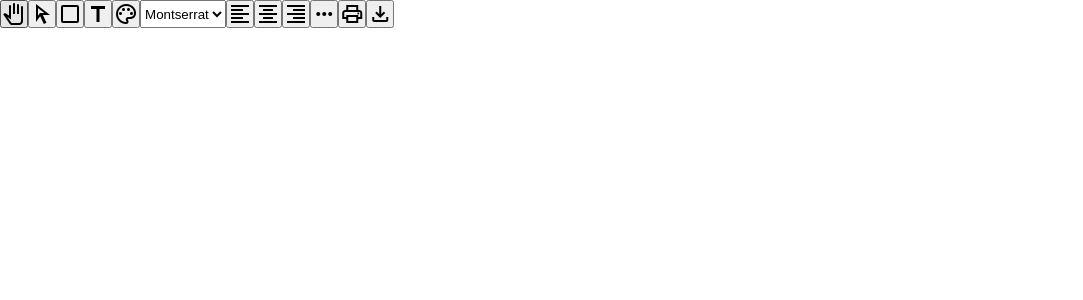
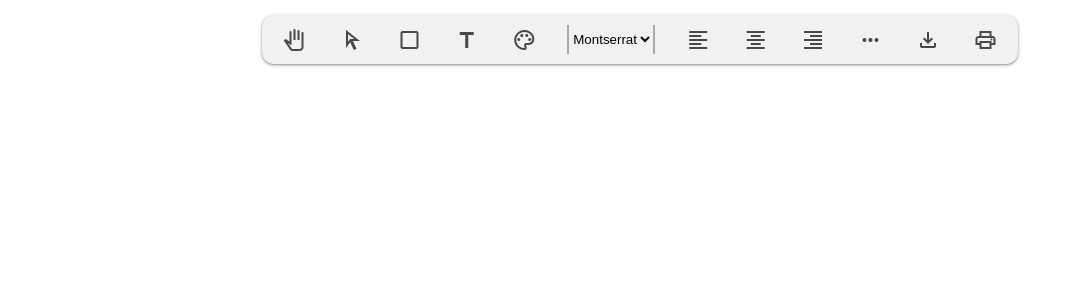
Before and after one commit to nikolai001/pdf-maker, a React (Create React App) app: page /create in a window 1280 px wide. Shown: the top 300 px of the page, without its empty margins (0-1083 px from the left). Built offline with nearby package versions, Linux system fonts and the light colour scheme.

Commit message:
Adding hover animations and toolbar CSS

```diff
--- a/src/assets/scss/toolbar.scss
+++ b/src/assets/scss/toolbar.scss
@@ -1,6 +1,43 @@
-@import './app.scss';
+@import './app.scss','./variables/colors','./variables/elevations';
 
 .toolbar {
-    width: 100%;
+    width: 75%;
+    max-width: 720px;
     display: flex;
+    justify-content: space-between;
+    margin: 0 auto;
+    background-color: $white--elevated;
+    border-radius: 12px;
+    padding: 10px 18px;
+    box-shadow: $el-1;
+    position: absolute;
+    left: 0;
+    right: 0;
+    top: 15px;
+    &__dropdown {
+        background: transparent;
+        outline: none;
+        border: none;
+        border-left: 2px solid rgb($black,0.3);
+        border-right: 2px solid rgb($black,0.3);
+    }
+    &__icon {
+        background-color: transparent;
+        border: none;
+        outline: none;
+        color: $icon;
+        border-radius: 5px;
+        width: 5%;
+        aspect-ratio: 1/1;
+        max-width: 25px;
+        padding: 2px;
+        box-sizing: content-box;
+        &:hover {
+            color: #9B59B6;
+        }
+    }
+    &__icon--active {
+        color: $icon--active;
+        background-color: $icon__background;
+    }
 }
--- a/src/assets/scss/variables/_colors.scss
+++ b/src/assets/scss/variables/_colors.scss
@@ -6,4 +6,7 @@ $black--icon: rgb($black, 70%);
 $CTA--primary: #42BFDD;
 $CTA--primary--darker: darken($CTA--primary, 10%);
 $CTA--secondary: #084B83;
-$CTA--secondary--darker: darken($CTA--secondary, 5%)
+$CTA--secondary--darker: darken($CTA--secondary, 5%);
+$icon: rgb($black,0.7);
+$icon__background: rgb(#9B59B6,0.15);
+$icon--active: rgb(#8E44AD,0.5);
--- a/src/components/toolbar.jsx
+++ b/src/components/toolbar.jsx
@@ -1,22 +1,33 @@
 import '../assets/scss/toolbar.scss'
+import React, { useState } from 'react';
 
 export default function Toolbar() {
+
+    const [currentTool, setCurrentTool] = useState('')
+
+    const clickedTool = (tool) => {
+        if (!currentTool || currentTool === tool) {
+            setCurrentTool(tool)
+            return
+        }
+        setCurrentTool(tool)
+      };
     return (
       <div className="toolbar">
-        <button class="material-symbols-outlined">pan_tool</button>
-        <button class="material-symbols-outlined">arrow_selector_tool</button>
-        <button class="material-symbols-outlined">check_box_outline_blank</button>
-        <button class="material-symbols-outlined">title</button>
-        <button class="material-symbols-outlined">palette</button>
-        <select>
+        <button className={`material-symbols-outlined toolbar__icon ${currentTool === "Pan" ? 'toolbar__icon--active' : ''}`} onClick={(e) => clickedTool(e.target.value)} value={'Pan'}>pan_tool</button>
+        <button className={`material-symbols-outlined toolbar__icon ${currentTool === "Select" ? 'toolbar__icon--active' : ''}`} onClick={(e) => clickedTool(e.target.value)} value={'Select'}>arrow_selector_tool</button>
+        <button className={`material-symbols-outlined toolbar__icon ${currentTool === "Shapes" ? 'toolbar__icon--active' : ''}`} onClick={(e) => clickedTool(e.target.value)} value={'Shapes'}>check_box_outline_blank</button>
+        <button className={`material-symbols-outlined toolbar__icon ${currentTool === "Text" ? 'toolbar__icon--active' : ''}`} onClick={(e) => clickedTool(e.target.value)} value={'Text'}>title</button>
+        <button className="material-symbols-outlined toolbar__icon">palette</button>
+        <select className="toolbar__dropdown">
             <option>Montserrat</option>
         </select>
-        <button class="material-symbols-outlined">format_align_left</button>
-        <button class="material-symbols-outlined">format_align_center</button>
-        <button class="material-symbols-outlined">format_align_right</button>
-        <button class="material-symbols-outlined">more_horiz</button>
-        <button class="material-symbols-outlined">print</button>
-        <button class="material-symbols-outlined">download</button>
+        <button className="material-symbols-outlined toolbar__icon">format_align_left</button>
+        <button className="material-symbols-outlined toolbar__icon">format_align_center</button>
+        <button className="material-symbols-outlined toolbar__icon">format_align_right</button>
+        <button className="material-symbols-outlined toolbar__icon">more_horiz</button>
+        <button className="material-symbols-outlined toolbar__icon">download</button>
+        <button className="material-symbols-outlined toolbar__icon">print</button>
       </div>
     );
   }
```
